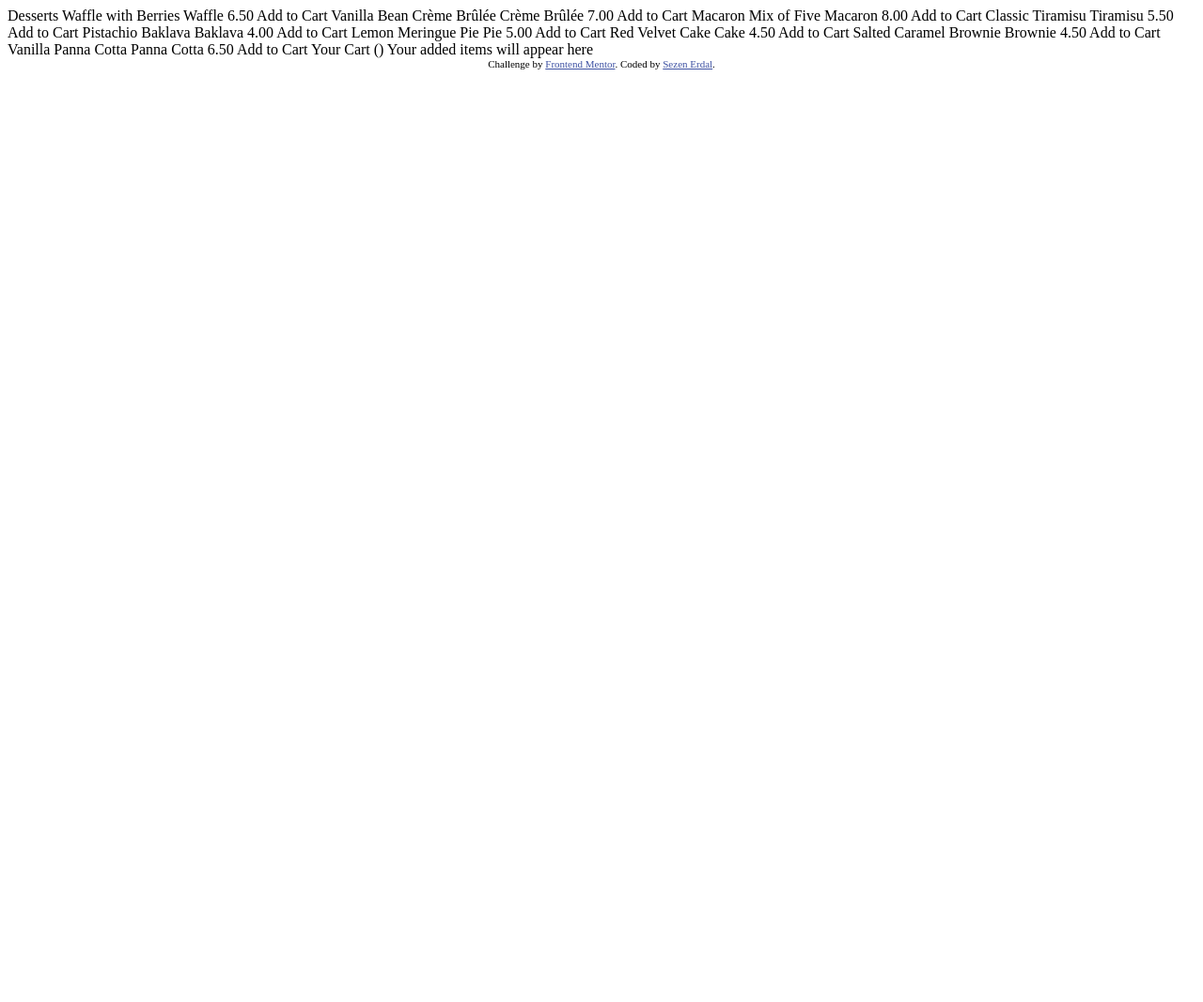
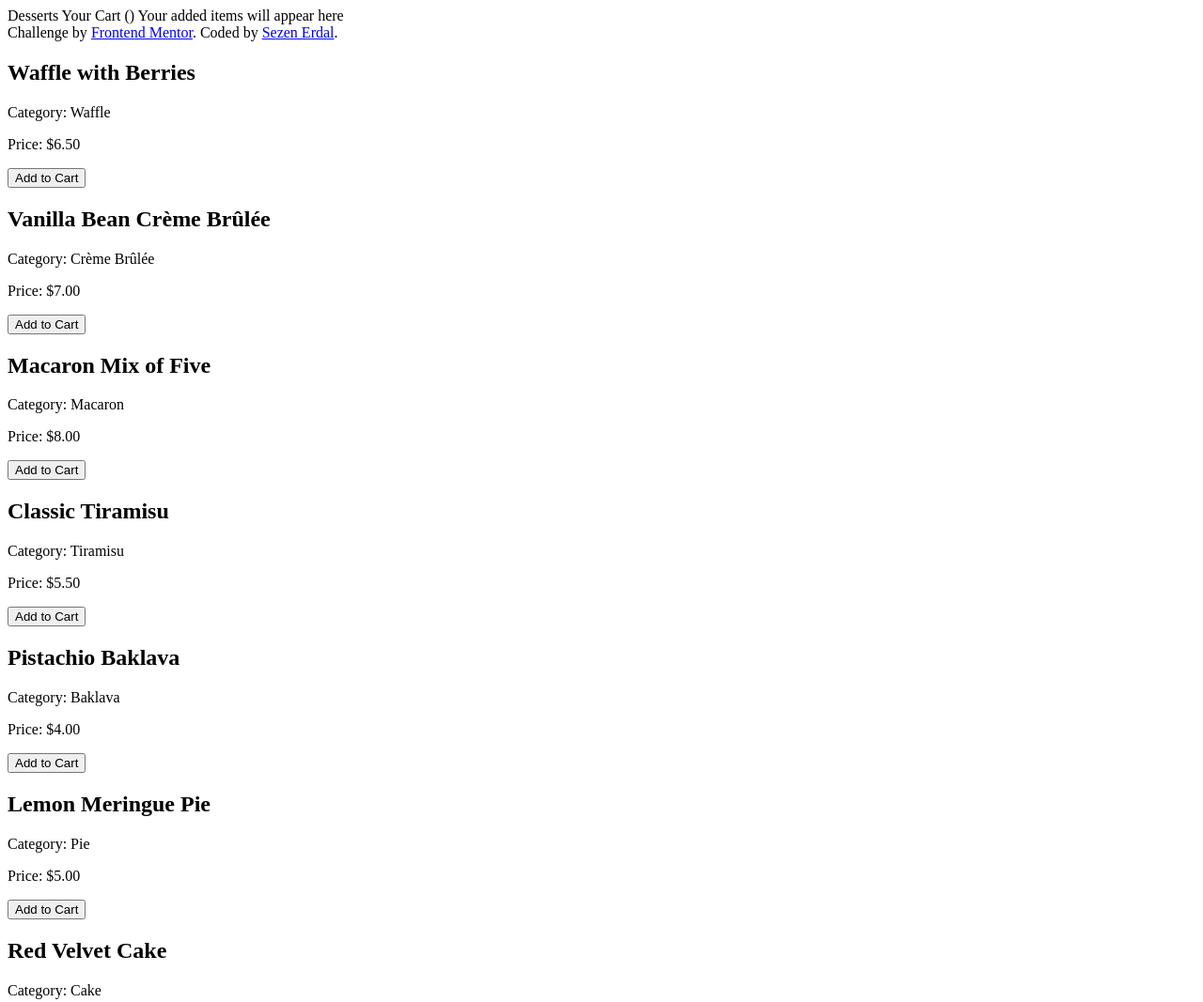
Before and after one commit to Nennae/product-list-with-cart, a plain HTML site: page index.html in a window 1280 px wide. Shown: the top 1067 px of the page at 94% size. Before the commit the page ends 800 px from the top, so only its background shows below. Drawn offline with Linux system fonts and the light colour scheme.

Commit message:
modified html,fetchData, displayed data

```diff
--- a/app.js
+++ b/app.js
@@ -0,0 +1,26 @@
+import { fetchData } from "./data.js";
+
+async function init() {
+  const products = await fetchData();
+  console.log("Fetched products:", products);
+  displayProducts(products);
+}
+
+function displayProducts(products) {
+  console.log("Products in displayProducts:", products);
+  const container = document.body;
+
+  products.forEach((product) => {
+    console.log("Current product:", product);
+    const productDiv = document.createElement("div");
+    productDiv.innerHTML = `
+      <h2>${product.name}</h2>
+      <p>Category: ${product.category}</p>
+      <p>Price: $${product.price.toFixed(2)}</p>
+      <button>Add to Cart</button>
+    `;
+    container.appendChild(productDiv);
+  });
+}
+
+init();
--- a/data.js
+++ b/data.js
@@ -1,17 +1,14 @@
 export const fetchData = async () => {
   try {
     const response = await fetch("./data.json");
-    console.log("Response Status:", response.status);
-
     if (!response.ok) {
       throw new Error(`Network response was not ok: ${response.status}`);
     }
     const data = await response.json();
-    console.log("Fetched data:", data);
-
+    console.log("Data fetched from data.js:", data);
+    return data;
   } catch (error) {
-    console.error("Error fetching the JSON:", error);
+    console.error("Error fetching the JSON in data.js:", error);
+    return [];
   }
 };
-
-fetchData();
--- a/index.html
+++ b/index.html
@@ -7,70 +7,18 @@
   <link rel="icon" type="image/png" sizes="32x32" href="./assets/images/favicon-32x32.png">
 
   <title>Frontend Mentor | Product list with cart</title>
-
-  <!-- Feel free to remove these styles or customise in your own stylesheet 👍 -->
-  <style>
-    .attribution { font-size: 11px; text-align: center; }
-    .attribution a { color: hsl(228, 45%, 44%); }
-  </style>
 </head>
-<script src="cart.js" type="module"></script>
-<script src="app.js"></script>
 <body>
-
   Desserts
-
-  Waffle with Berries
-  Waffle
-  6.50
-  Add to Cart
-
-  Vanilla Bean Crème Brûlée
-  Crème Brûlée
-  7.00
-  Add to Cart
-
-  Macaron Mix of Five
-  Macaron
-  8.00
-  Add to Cart
-
-  Classic Tiramisu
-  Tiramisu
-  5.50
-  Add to Cart
-
-  Pistachio Baklava
-  Baklava
-  4.00
-  Add to Cart
-
-  Lemon Meringue Pie
-  Pie
-  5.00
-  Add to Cart
-
-  Red Velvet Cake
-  Cake
-  4.50
-  Add to Cart
-
-  Salted Caramel Brownie
-  Brownie
-  4.50
-  Add to Cart
-
-  Vanilla Panna Cotta
-  Panna Cotta
-  6.50
-  Add to Cart
-
   Your Cart (<!-- Quantity -->)
   Your added items will appear here
 
-  <div class="attribution">
+  <footer class="attribution">
     Challenge by <a href="https://www.frontendmentor.io?ref=challenge">Frontend Mentor</a>.
     Coded by <a href="#">Sezen Erdal</a>.
-  </div>
+  </footer>
 </body>
+<script src="cart.js" type="module"></script>
+<script src="data.js" type="module"></script>
+<script src="app.js" type="module"></script>
 </html>
```
